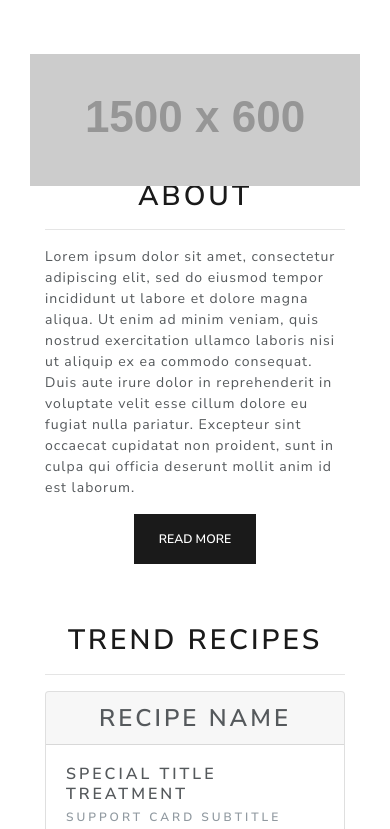
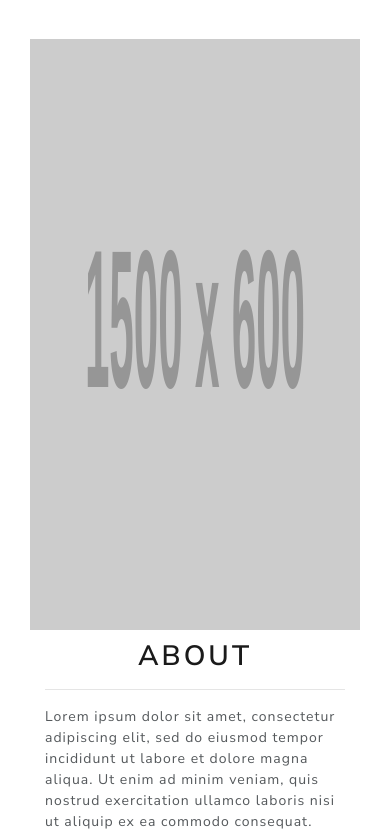
Before and after one commit to marlene32100/Greg, a plain HTML site: page index.html in a window 390 px wide. Shown: the part 56-885 px from the top of the page. Drawn offline with nearby package versions, Linux system fonts and the light colour scheme; placeholder pictures from the web are drawn by us.

Commit message:
Added media queries max-width: 768px for index.html

```diff
--- a/assets/css/style.css
+++ b/assets/css/style.css
@@ -59,3 +59,24 @@ h1.navbar-brand{
 footer {
     position: relative;
 }
+
+
+
+/*media queries*/
+@media only screen and (max-width: 768px) {
+   .about-home {
+       margin-top: 60px;
+   }
+   h1.navbar-brand{
+       margin-right: 20vw;
+   }
+
+   .hero {
+       height: 70vh;
+       margin-top: 15px;
+   }
+
+   .hero img{
+       height: 70vh;
+   }
+}
```
Also changed, not shown: index.html (+1 -1 lines).
